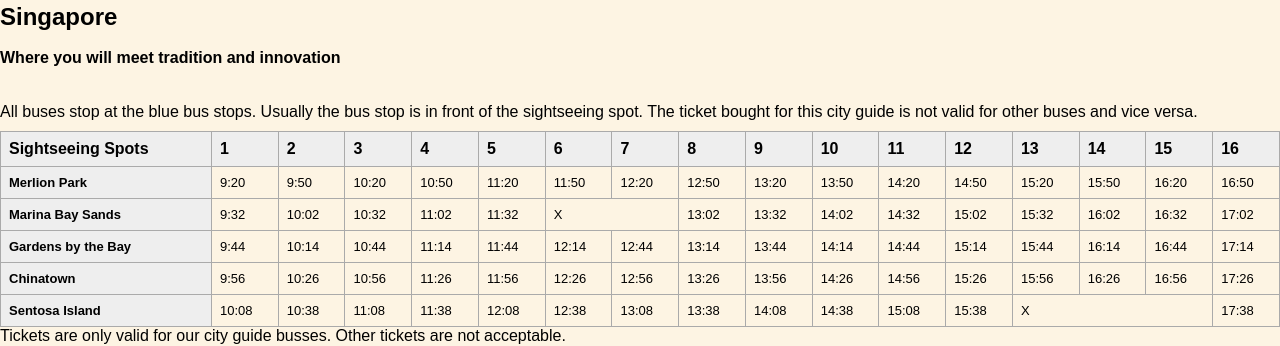
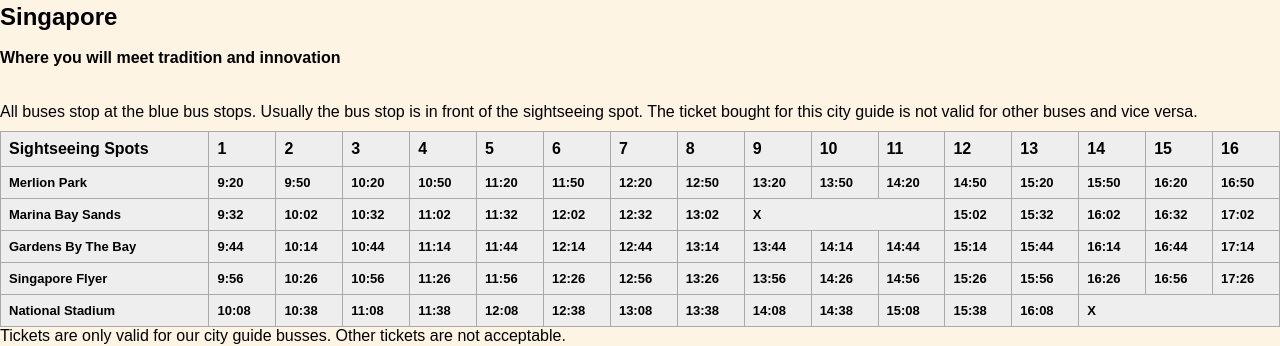
Before and after one commit to AnnaZhakhyan/CityGuide---InternetProgramming, a plain HTML site: page code/schedule.html in a window 1280 px wide. Shown: the part 606-952 px from the top of the page. Drawn offline with Linux system fonts and the light colour scheme.

Commit message:
fix it!!!

```diff
--- a/code/schedule.html
+++ b/code/schedule.html
@@ -59,95 +59,94 @@
             <tbody>
                 <tr>
                     <th>Merlion Park</th>
-                <td>9:20</td>
-                <td>9:50</td>
-                <td>10:20</td>
-                <td>10:50</td>
-                <td>11:20</td>
-                <td>11:50</td>
-                <td>12:20</td>
-                <td>12:50</td>
-                <td>13:20</td>
-                <td>13:50</td>
-                <td>14:20</td>
-                <td>14:50</td>
-                <td>15:20</td>
-                <td>15:50</td>
-                <td>16:20</td>
-                <td>16:50</td>
+                    <th>9:20</th>
+                    <th>9:50</th>
+                    <th>10:20</th>
+                    <th>10:50</th>
+                    <th>11:20</th>
+                    <th>11:50</th>
+                    <th>12:20</th>
+                    <th>12:50</th>
+                    <th>13:20</th>
+                    <th>13:50</th>
+                    <th>14:20</th>
+                    <th>14:50</th>
+                    <th>15:20</th>
+                    <th>15:50</th>
+                    <th>16:20</th>
+                    <th>16:50</th>
                 </tr>
                 <tr>
                     <th>Marina Bay Sands</th>
-                <td>9:32</td>
-                <td>10:02</td>
-                <td>10:32</td>
-                <td>11:02</td>
-                <td>11:32</td>
-                <td colspan="2">X</td>
-                <td>13:02</td>
-                <td>13:32</td>
-                <td>14:02</td>
-                <td>14:32</td>
-                <td>15:02</td>
-                <td>15:32</td>
-                <td>16:02</td>
-                <td>16:32</td>
-                <td>17:02</td>
+                    <th>9:32</th>
+                    <th>10:02</th>
+                    <th>10:32</th>
+                    <th>11:02</th>
+                    <th>11:32</th>
+                    <th>12:02</th>
+                    <th>12:32</th>
+                    <th>13:02</th>
+                    <th colspan="3">X</th>
+                    <th>15:02</th>
+                    <th>15:32</th>
+                    <th>16:02</th>
+                    <th>16:32</th>
+                    <th>17:02</th>
                 </tr>
                 <tr>
-                <th>Gardens by the Bay</th>
-                <td>9:44</td>
-                <td>10:14</td>
-                <td>10:44</td>
-                <td>11:14</td>
-                <td>11:44</td>
-                <td>12:14</td>
-                <td>12:44</td>
-                <td>13:14</td>
-                <td>13:44</td>
-                <td>14:14</td>
-                <td>14:44</td>
-                <td>15:14</td>
-                <td>15:44</td>
-                <td>16:14</td>
-                <td>16:44</td>
-                <td>17:14</td>
+                    <th>Gardens By The Bay</th>
+                    <th>9:44</th>
+                    <th>10:14</th>
+                    <th>10:44</th>
+                    <th>11:14</th>
+                    <th>11:44</th>
+                    <th>12:14</th>
+                    <th>12:44</th>
+                    <th>13:14</th>
+                    <th>13:44</th>
+                    <th>14:14</th>
+                    <th>14:44</th>
+                    <th>15:14</th>
+                    <th>15:44</th>
+                    <th>16:14</th>
+                    <th>16:44</th>
+                    <th>17:14</th>
                 </tr>
                 <tr>
-                <th>Chinatown</th>
-                <td>9:56</td>
-                <td>10:26</td>
-                <td>10:56</td>
-                <td>11:26</td>
-                <td>11:56</td>
-                <td>12:26</td>
-                <td>12:56</td>
-                <td>13:26</td>
-                <td>13:56</td>
-                <td>14:26</td>
-                <td>14:56</td>
-                <td>15:26</td>
-                <td>15:56</td>
-                <td>16:26</td>
-                <td>16:56</td>
-                <td>17:26</td>
+                    <th>Singapore Flyer</th>
+                    <th>9:56</th>
+                    <th>10:26</th>
+                    <th>10:56</th>
+                    <th>11:26</th>
+                    <th>11:56</th>
+                    <th>12:26</th>
+                    <th>12:56</th>
+                    <th>13:26</th>
+                    <th>13:56</th>
+                    <th>14:26</th>
+                    <th>14:56</th>
+                    <th>15:26</th>
+                    <th>15:56</th>
+                    <th>16:26</th>
+                    <th>16:56</th>
+                    <th>17:26</th>
                 </tr>
                 <tr>
-                <th>Sentosa Island</th>
-                <td>10:08</td>
-                <td>10:38</td>
-                <td>11:08</td>
-                <td>11:38</td>
-                <td>12:08</td>
-                <td>12:38</td>
-                <td>13:08</td>
-                <td>13:38</td>
-                <td>14:08</td>
-                <td>14:38</td>
-                <td>15:08</td>
-                <td>15:38</td>
-                <td colspan="3">X</td>
-                <td>17:38</td>
+                    <th>National Stadium</th>
+                    <th>10:08</th>
+                    <th>10:38</th>
+                    <th>11:08</th>
+                    <th>11:38</th>
+                    <th>12:08</th>
+                    <th>12:38</th>
+                    <th>13:08</th>
+                    <th>13:38</th>
+                    <th>14:08</th>
+                    <th>14:38</th>
+                    <th>15:08</th>
+                    <th>15:38</th>
+                    <th>16:08</th>
+                    <th colspan="3">X</th>
                 </tr>
             </tbody>
         </table>
```
Lines whose indentation alone changed are shown as unchanged.
